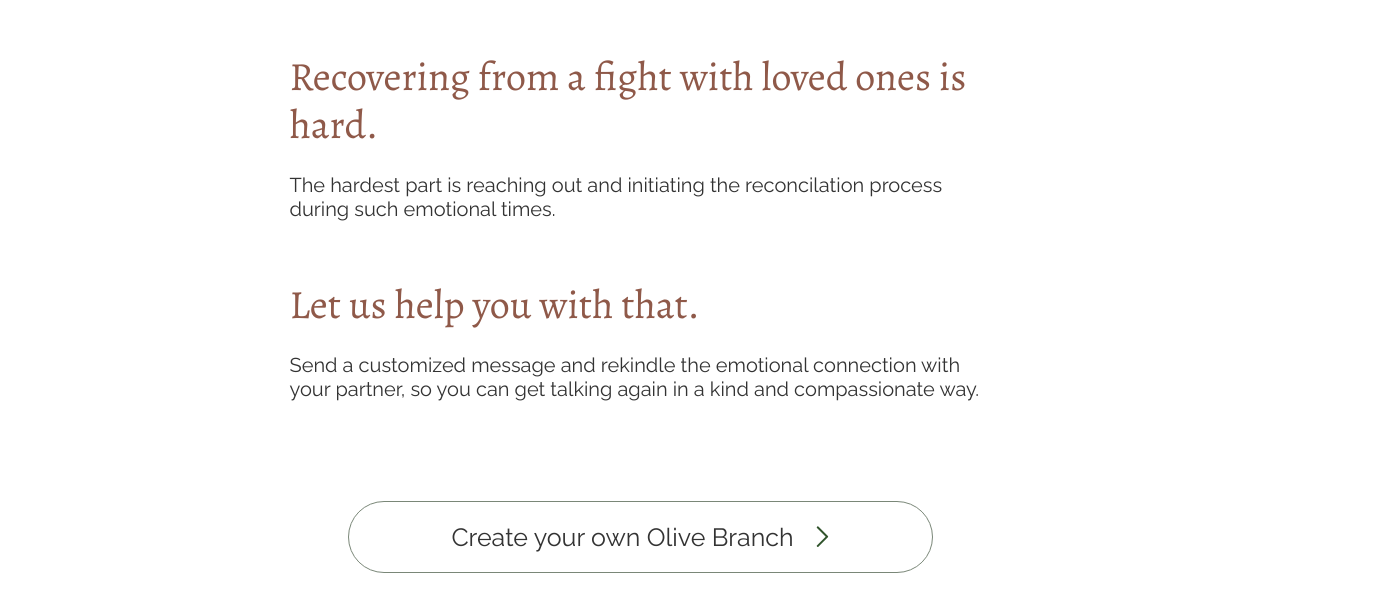
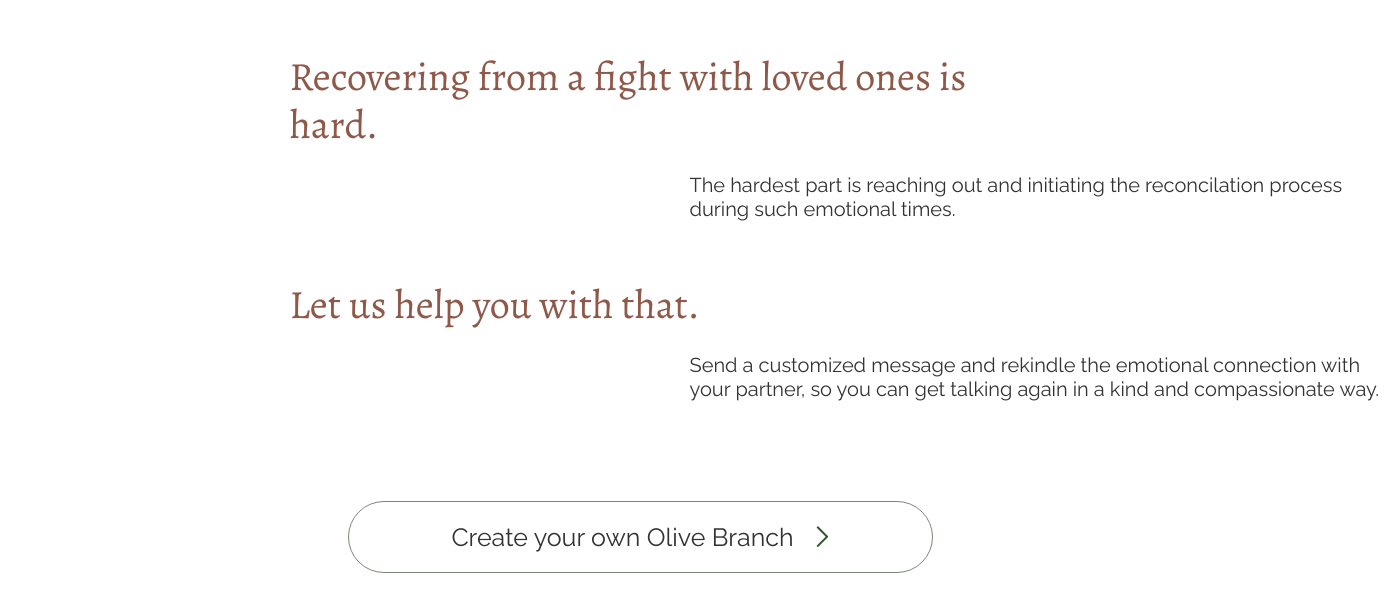
Before and after one commit to kent28808/olivebranchr2, a Next.js app: page /intro in a window 1280 px wide. Shown: the part 171-782 px from the top of the page, 1391 px wide, since content can reach past the window. Built offline with nearby package versions, Linux system fonts and the light colour scheme.

Commit message:
modified strings on intro.js

```diff
--- a/styles/globals.scss
+++ b/styles/globals.scss
@@ -67,7 +67,7 @@ h3 {
   margin-top: 40px;
 }
 
-.body-text {
+p,.body-text {
   @include text-styling($jet, $raleway-regular, 20px);
   margin-left: 400px;
   margin-right: 400px;
```
Also changed, not shown: pages/intro.js (+6 -6 lines).
